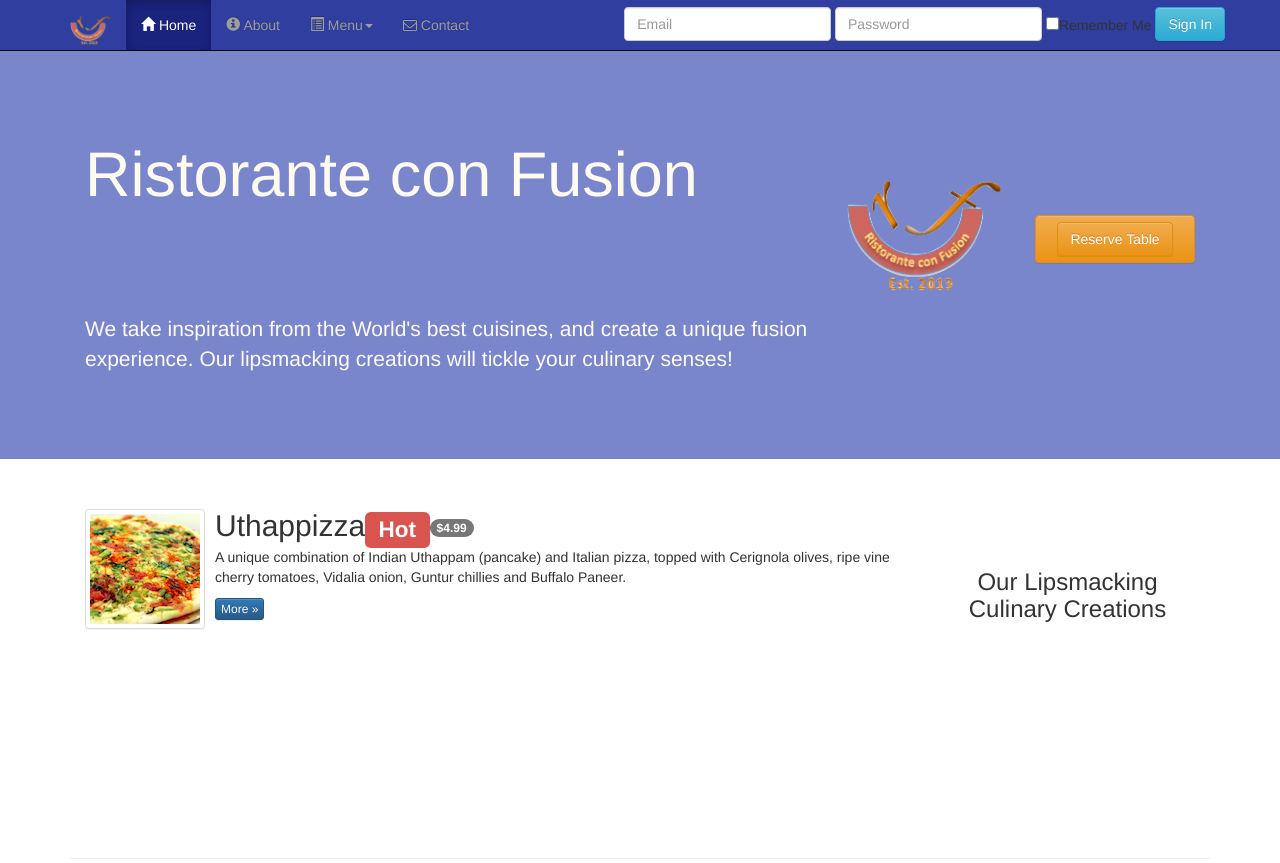
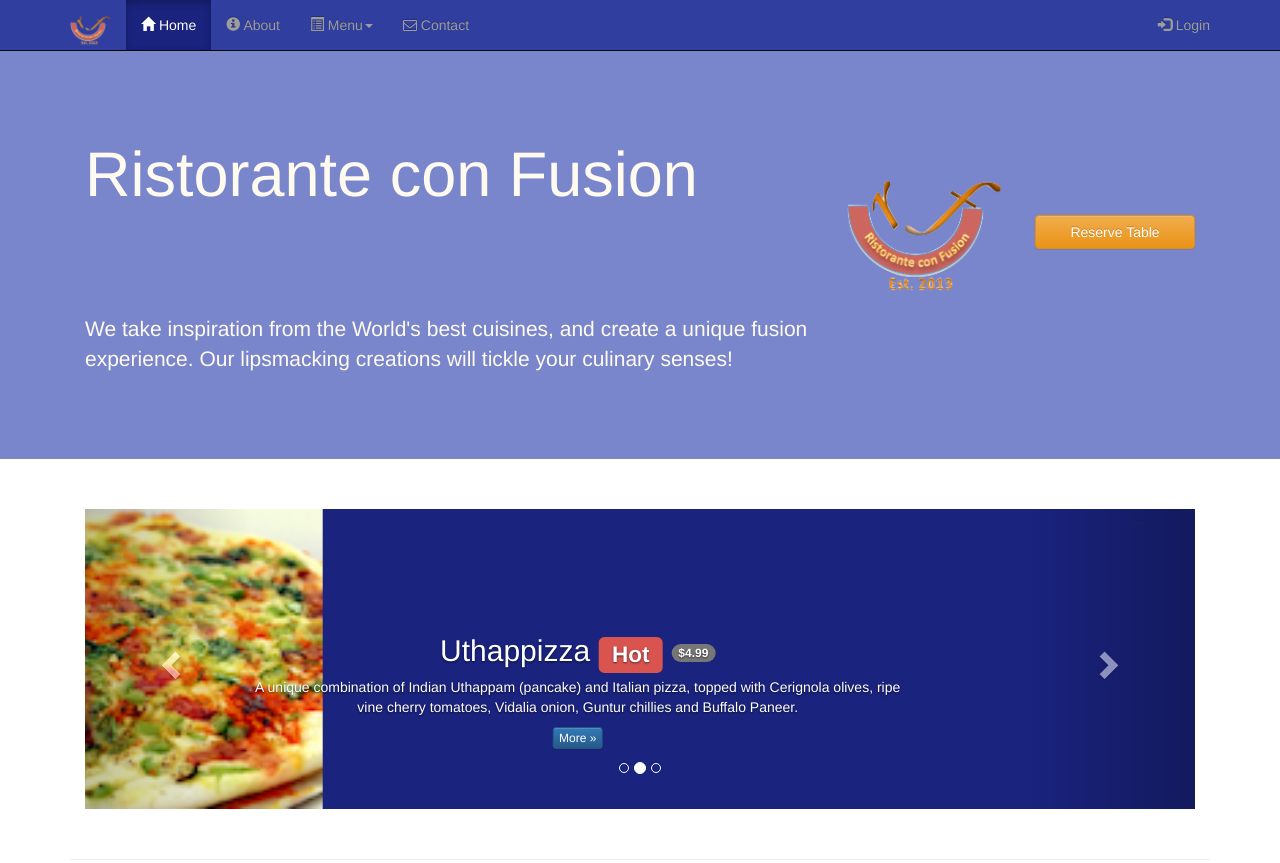
Before and after one commit to veerreddysathi/conFusion, a plain HTML site: page index.html in a window 1280 px wide. Shown: the top 863 px of the page. Drawn offline with nearby package versions, Linux system fonts and the light colour scheme.

Commit message:
tooltip and carousel features added

```diff
--- a/css/mystyles.css
+++ b/css/mystyles.css
@@ -72,3 +72,16 @@ body{
 .affix {
     top:100px;
 }
+
+.carousel {
+    background:#1A237E;
+}
+.carousel .item {
+  height: 300px;
+}
+.item img {
+    position: absolute;
+    top: 0;
+    left: 0;
+    min-height: 300px;
+}
--- a/index.html
+++ b/index.html
@@ -57,7 +57,25 @@
                      </li>
                     <li><a href="contactus.html"><i class="fa fa-envelope-o"></i> Contact</a></li>
                 </ul>
-				<form class="form-inline navbar-right" style="padding-top:7px;">
+				<ul class="nav navbar-nav navbar-right">
+                    <li><a data-toggle="modal" data-target="#loginModal">
+                    <span class="glyphicon glyphicon-log-in"></span> Login</a>
+                    </li>
+                </ul>
+				</div>
+            </div>
+    </nav>
+
+	<div id="loginModal" class="modal fade" role="dialog">
+        <div class="modal-dialog">
+        <!-- Modal content-->
+        <div class="modal-content">
+            <div class="modal-header">
+                <button type="button" class="close" data-dismiss="modal">&times;</button>
+                <h4 class="modal-title">Login </h4>
+            </div>
+            <div class="modal-body">
+				<form class="form-inline">
 				<div class="form-group">
 					<label class="sr-only" for="email">Email Address</label>
 					<input type="email" class="form-control" id="email" placeholder="Email">
@@ -67,13 +85,17 @@
 					<input type="password" class="form-control" id="password" placeholder="Password">
 				</div>
 				<div class="checkbox">
-						<label><input type="checkbox">Remember Me</label>
+					<label>
+						<input type="checkbox"> Remember Me
+					</label>
 				</div>
-					<button type="submit" class="btn btn-info">Sign In</button>
+				<button type="submit" class="btn btn-info btn-sm">Sign In</button>
+				<button type="button" class="btn btn-default btn-sm" data-dismiss="modal">Cancel</button>
 				</form>
             </div>
         </div>
-    </nav>
+        </div>
+    </div>
 
 	<header class="jumbotron">
 
@@ -92,13 +114,65 @@
                 </div>
 				<div class="col-xs-12 col-sm-2">
 					<p style="padding:40px;"></p>
-					<a type="button" class="btn btn-warning btn-block" href="#reserveform"><button type="submit" class="btn btn-warning">Reserve Table</button></a>
+					<a type="button" class="btn btn-warning btn-block"
+                    data-toggle="tooltip" title="Or Call us at +852 12345678"
+                     data-placement="bottom" href="#reserveform">Reserve Table</button></a>
                 </div>
             </div>
         </div>
     </header>
 
     <div class="container">
+        <div class="row row-content">
+           <div class="col-xs-12">
+				<div id="mycarousel" class="carousel slide" data-ride="carousel">
+					<!-- Indicators -->
+                <ol class="carousel-indicators">
+                    <li data-target="#mycarousel" data-slide-to="0" class="active"></li>
+                    <li data-target="#mycarousel" data-slide-to="1"></li>
+                    <li data-target="#mycarousel" data-slide-to="2"></li>
+                </ol>
+				<!-- Wrapper for slides -->
+                <div class="carousel-inner" role="listbox">
+                    <div class="item active">
+                        <img class="img-responsive"
+                         src="img/uthappizza.png" alt="Uthappizza">
+                        <div class="carousel-caption">
+                        <h2>Uthappizza  <span class="label label-danger">Hot</span> <span class="badge">$4.99</span></h2>
+                        <p>A unique combination of Indian Uthappam (pancake) and
+                          Italian pizza, topped with Cerignola olives, ripe vine
+                          cherry tomatoes, Vidalia onion, Guntur chillies and
+                          Buffalo Paneer.</p>
+                        <p><a class="btn btn-primary btn-xs" href="#">More &raquo;</a></p>
+                        </div>
+                    </div>
+                    <div class="item">
+                        ...
+                        <div class="carousel-caption">
+                        <h2>Weekend Grand Buffet <span class="label label-danger label-xs">New</span></h2>
+                         ...
+                        </div>
+                    </div>
+                    <div class="item">
+                        ...
+                        <div class="carousel-caption">
+                         ...
+                        </div>
+                    </div>
+                </div>
+				<!-- Controls -->
+                <a class="left carousel-control" href="#mycarousel" role="button" data-slide="prev">
+                    <span class="glyphicon glyphicon-chevron-left" aria-hidden="true"></span>
+                    <span class="sr-only">Previous</span>
+                </a>
+                <a class="right carousel-control" href="#mycarousel" role="button" data-slide="next">
+                    <span class="glyphicon glyphicon-chevron-right" aria-hidden="true"></span>
+                    <span class="sr-only">Next</span>
+                </a>
+				</div>
+            </div>
+       </div>
+
 		<div class="row row-content">
             <div class="col-xs-12 col-sm-3 col-sm-push-9">
                 <p style="padding:20px;"></p>
@@ -264,6 +338,11 @@
     <script src="https://ajax.googleapis.com/ajax/libs/jquery/1.11.3/jquery.min.js"></script>
     <!-- Include all compiled plugins (below), or include individual files as needed -->
     <script src="js/bootstrap.min.js"></script>
+	<script>
+        $(document).ready(function(){
+        $('[data-toggle="tooltip"]').tooltip();
+         });
+    </script>
 </body>
 
 </html>
```
Lines whose indentation alone changed are shown as unchanged.
